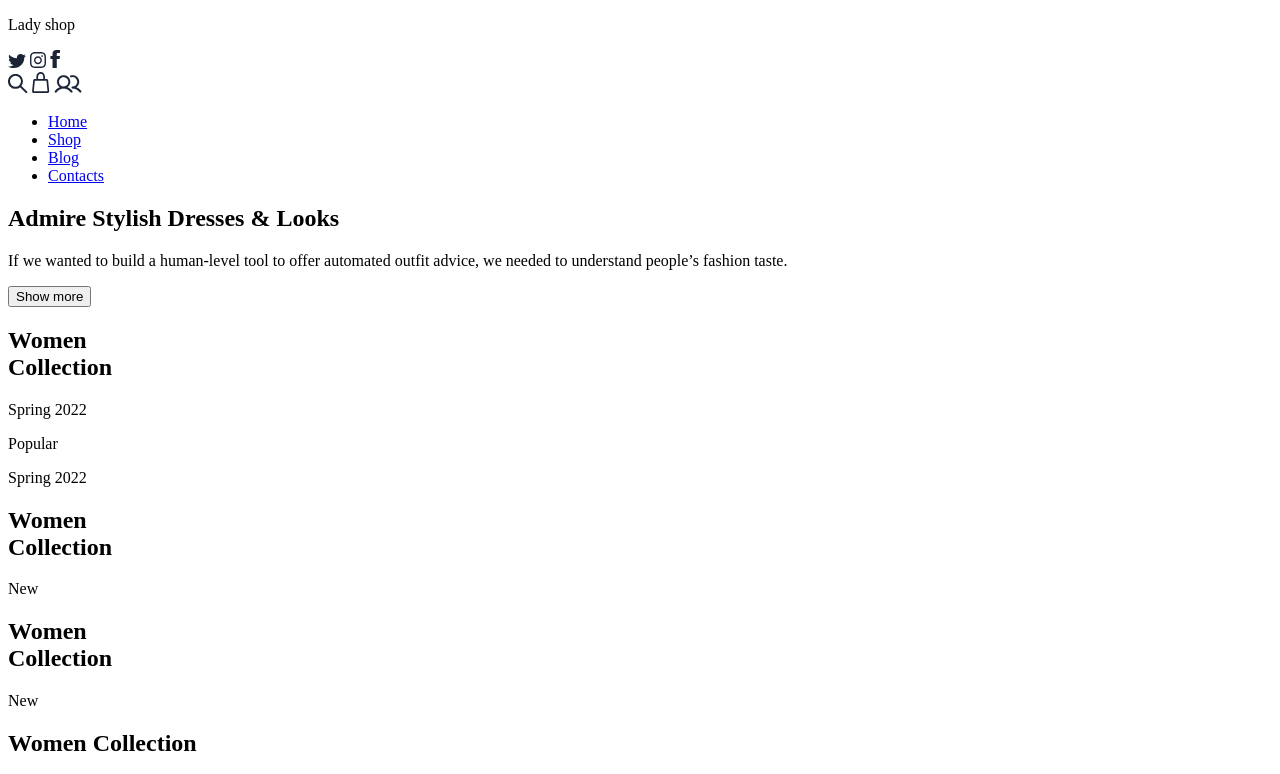
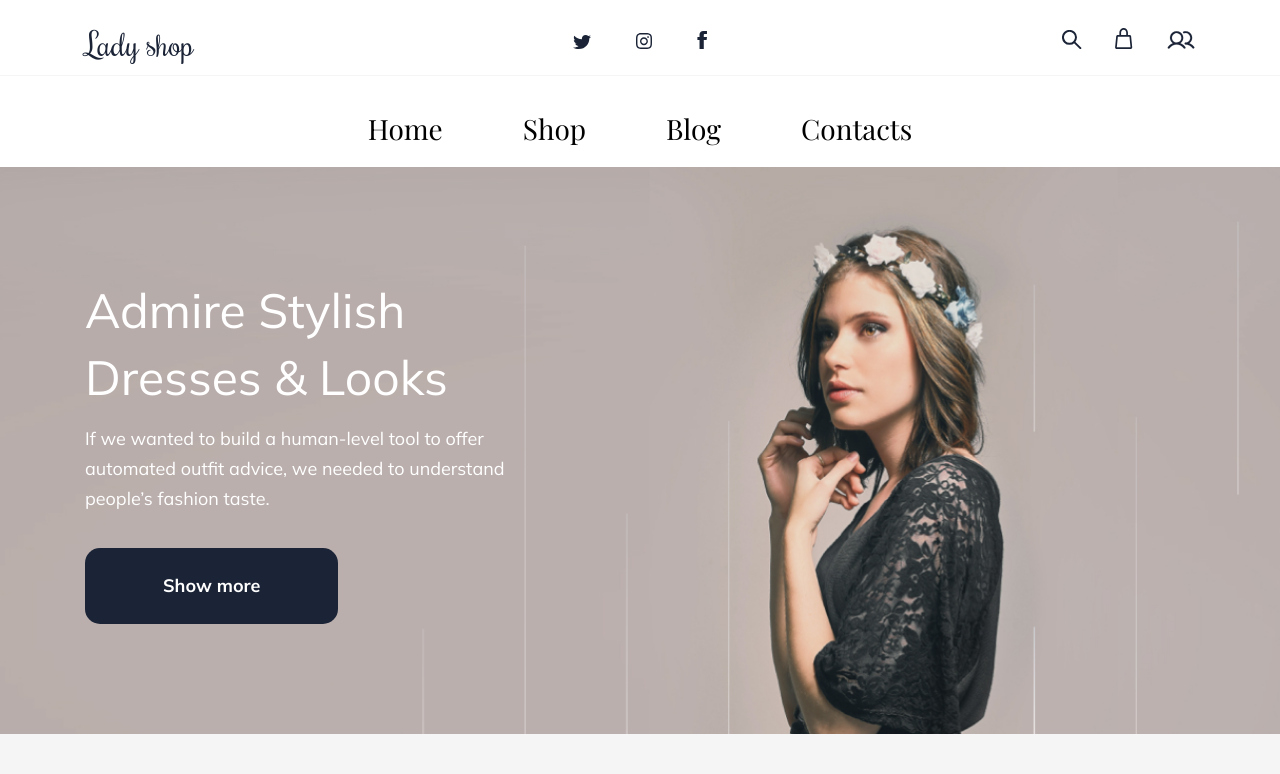
Before and after one commit to Valera001/Cursor-homework, a plain HTML site: page homework7/index.html in a window 1280 px wide. Shown: the top 774 px of the page. Drawn offline with nearby package versions, Linux system fonts and the light colour scheme; the site is published under a folder, as on GitHub Pages, so addresses that start at the root find nothing.

Commit message:
fixedFilePath

```diff
--- a/homework7/index.html
+++ b/homework7/index.html
@@ -4,7 +4,7 @@
     <meta charset="UTF-8">
     <meta http-equiv="X-UA-Compatible" content="IE=edge">
     <meta name="viewport" content="width=device-width, initial-scale=1.0">
-    <link rel="stylesheet" href="/homework7/style.css">
+    <link rel="stylesheet" href="../homework7/style.css">
     <title>homework7</title>
 </head>
 <body>
```
